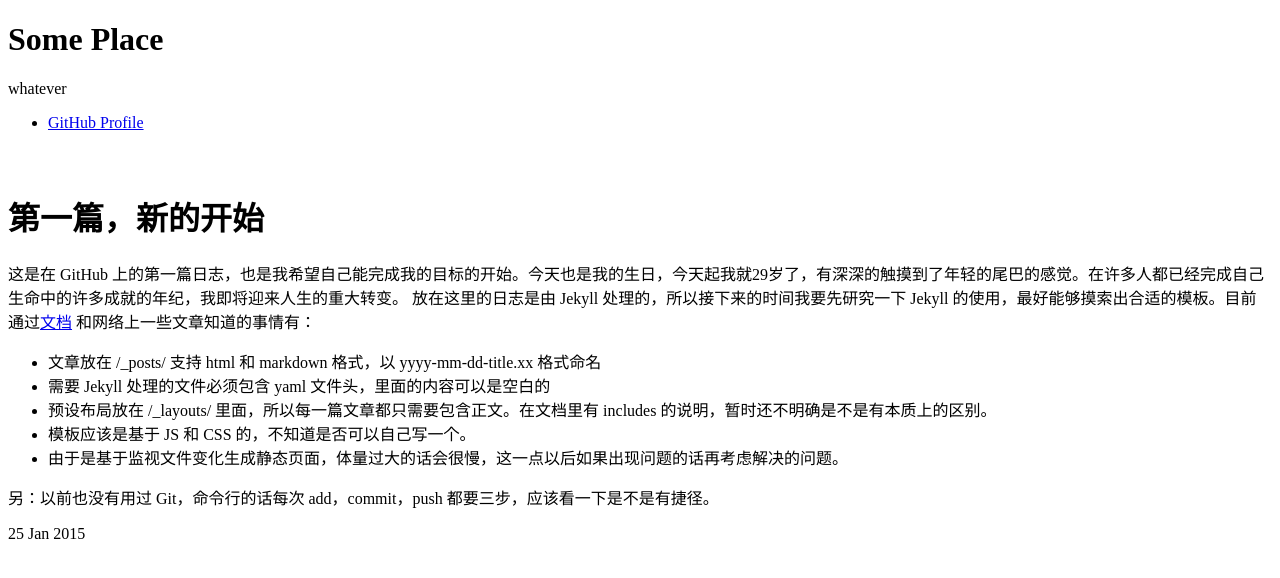
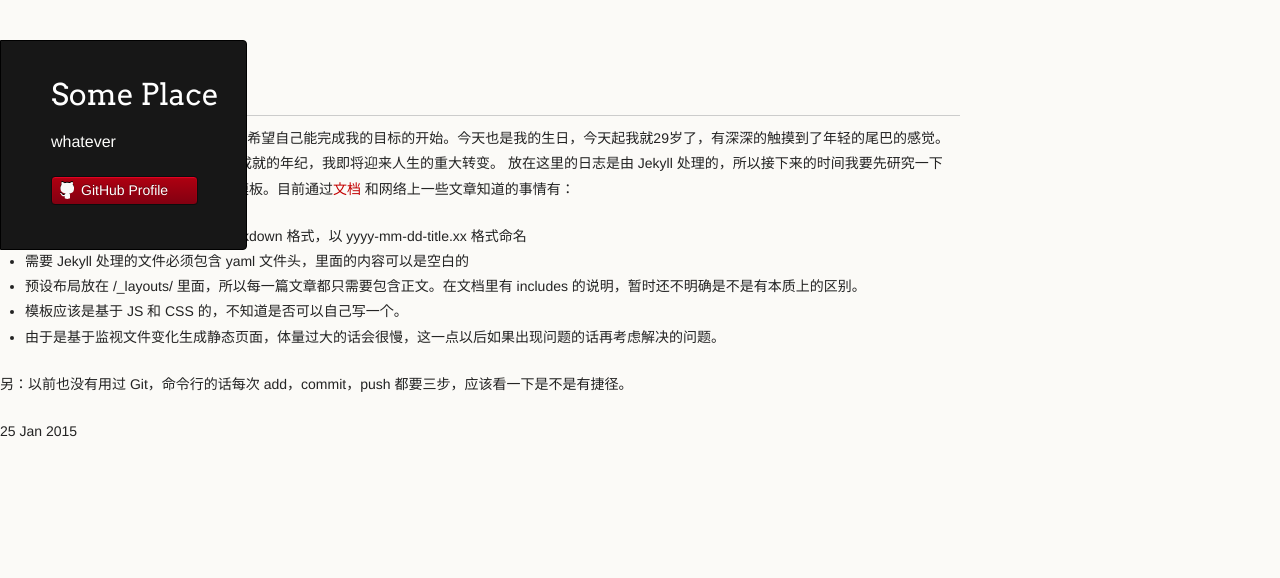
Before and after one commit to ikenbe/ikenbe.github.io, a Jekyll site: the page built from _posts/2015-01-25-First-Post.md, in a window 1280 px wide. Shown: the top 578 px of the page. Built offline with Jekyll 4.4.1, drawn with Linux system fonts in a browser that asks for light colours.

Commit message:
css js fix 2

```diff
--- a/_layouts/default.html
+++ b/_layouts/default.html
@@ -5,9 +5,9 @@
     <meta http-equiv="X-UA-Compatible" content="chrome=1">
     <title>{{ page.title }}</title>
 
-    <link rel="stylesheet" href="../stylesheets/styles.css">
-    <link rel="stylesheet" href="../stylesheets/pygment_trac.css">
-    <script src="../javascripts/scale.fix.js"></script>
+    <link rel="stylesheet" href="../../../stylesheets/styles.css">
+    <link rel="stylesheet" href="../../../stylesheets/pygment_trac.css">
+    <script src="../../../javascripts/scale.fix.js"></script>
     <meta name="viewport" content="width=device-width, initial-scale=1, user-scalable=no">
     <!--[if lt IE 9]>
     <script src="//html5shiv.googlecode.com/svn/trunk/html5.js"></script>
```
